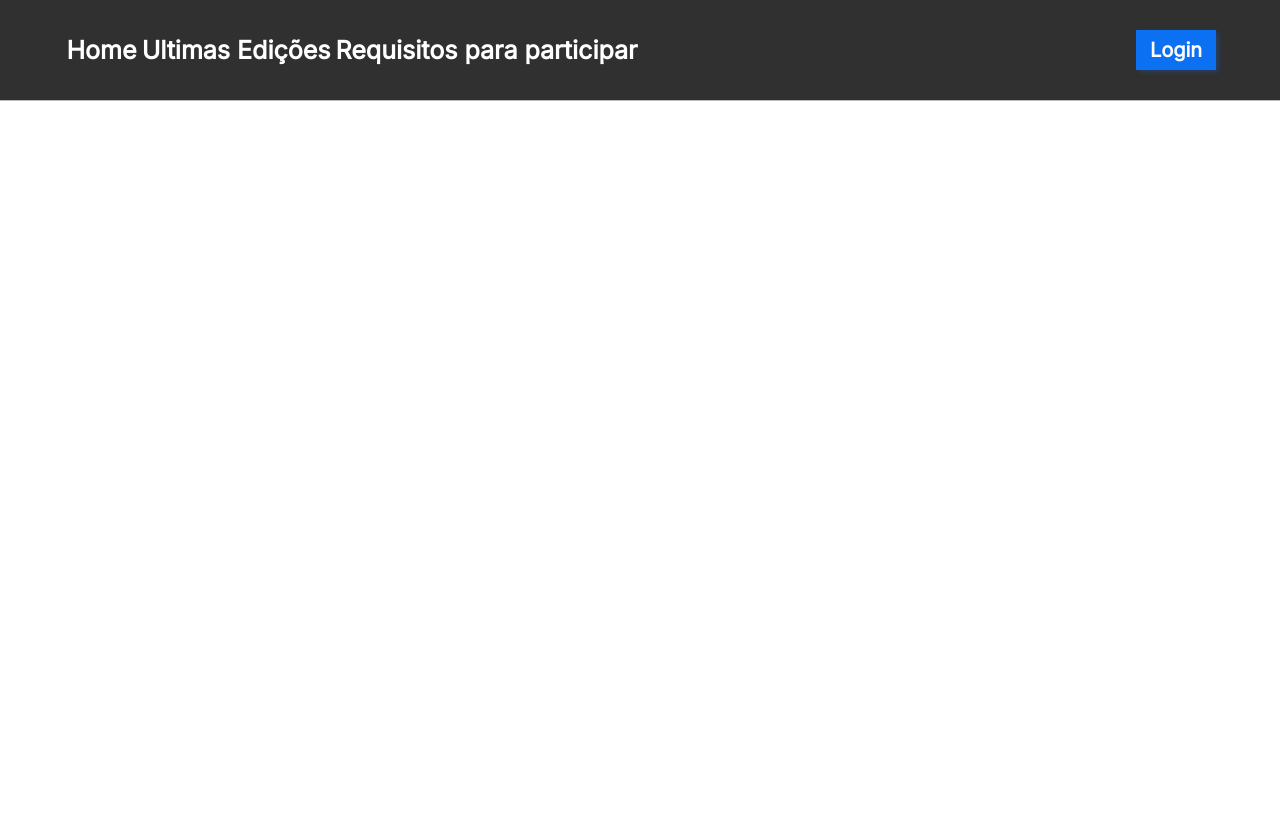
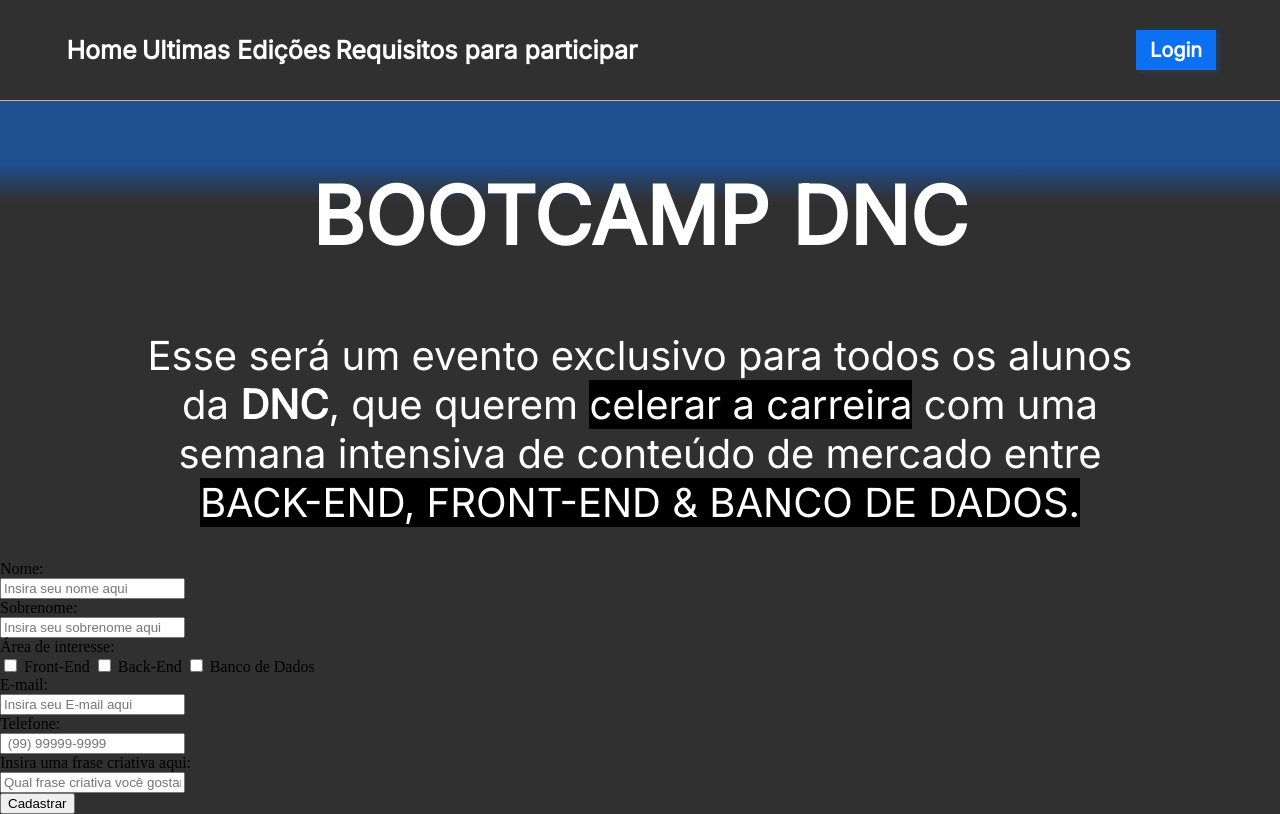
Before and after one commit to ViniciusCoradini76/LandingPage-Bootcamp, a plain HTML site: page Index.html in a window 1280 px wide. Drawn offline with Linux system fonts and the light colour scheme.

Commit message:
parte Header - parte Form

```diff
--- a/Index.html
+++ b/Index.html
@@ -19,6 +19,52 @@
         <button>Login</button>
     </nav>
 
+    <!--CABEÇALHO-->
+    <section>
+        <header>
+            <h1 id="tituloCabecalho">BOOTCAMP DNC</h1>
+            <h2 id="paragrafo">
+                Esse será um evento exclusivo para todos os alunos<br>
+                da <b>DNC</b>, que querem <span class="fundoEscuro">celerar a carreira</span> com uma<br>
+                semana intensiva de conteúdo de mercado entre<br>
+                <span class="fundoEscuro">BACK-END, FRONT-END & BANCO DE DADOS.</span>
+            </h2>
+        </header>
+        <form>
+            <div class="form-group">
+                <label>Nome:</label><br>
+                <input type="text" placeholder="Insira seu nome aqui">
+            </div>
+            <div class="form-group">
+                <label>Sobrenome:</label><br>
+                <input type="text" placeholder="Insira seu sobrenome aqui">
+            </div>
+            <div class="form-group">
+                <label>Área de interesse:</label><br>
+                <div class="checkbox-itens">
+                    <input name="areaInteresse" type="checkbox" value="Front-End"> Front-End
+                    <input name="areaInteresse" type="checkbox" value="Back-End"> Back-End
+                    <input name="areaInteresse" type="checkbox" value="Banco-De-Dados"> Banco de Dados
+                </div>
+            </div>
+            <div class="form-group">
+                <label>E-mail:</label><br>
+                <input type="email" placeholder="Insira seu E-mail aqui">
+            </div>
+            <div class="form-group">
+                <label>Telefone:</label><br>
+                <input type="text" placeholder=" (99) 99999-9999">
+            </div>
+            <div class="form-group">
+                <label>Insira uma frase criativa aqui:</label><br>
+                <input type="text" placeholder="Qual frase criativa você gostaria de falar? :)">
+            </div>
+            <div class="form-group">
+                <button type="submit">Cadastrar</button>
+            </div>
+        </form>
+    </section>
+
 </body>
 
 </html>
--- a/css/style.css
+++ b/css/style.css
@@ -1,8 +1,11 @@
 @import url('https://fonts.googleapis.com/css2?family=Inter:wght@100;400&display=swap');
 
-* {
+body {
     margin: 0px;
     padding: 0px;
+    background: linear-gradient(180deg, rgba(12, 112, 242, 0.50) 19.91%, rgba(12, 112, 242, 0.00) 24.84%), #303030;
+    background-repeat: no-repeat;
+
 }
 
 /* NAVBAR */
@@ -52,3 +55,35 @@
     align-items: center;
     margin-left: 5%;
 }
+
+/*CABEÇALHO*/
+
+#tituloCabecalho {
+    color: #FFF;
+
+    font-family: Inter;
+    font-size: 80px;
+    font-style: normal;
+    font-weight: 800;
+    line-height: normal;
+    text-align: center;
+}
+
+#paragrafo {
+    color: #FFF;
+
+    text-align: center;
+    font-family: Inter;
+    font-size: 40px;
+    font-style: normal;
+    font-weight: 500;
+    line-height: normal;
+}
+
+.fundoEscuro {
+    background-color: black;
+}
+
+.form-group{
+
+}
```
